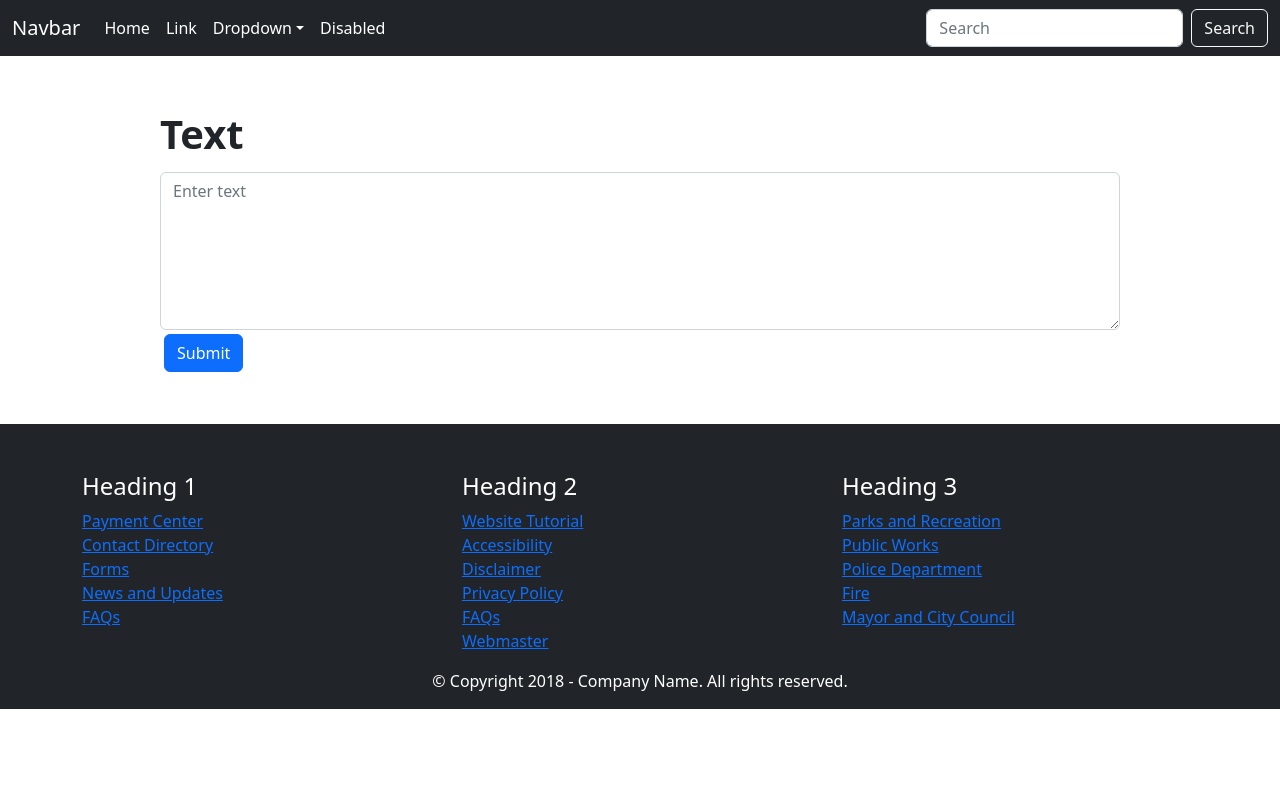
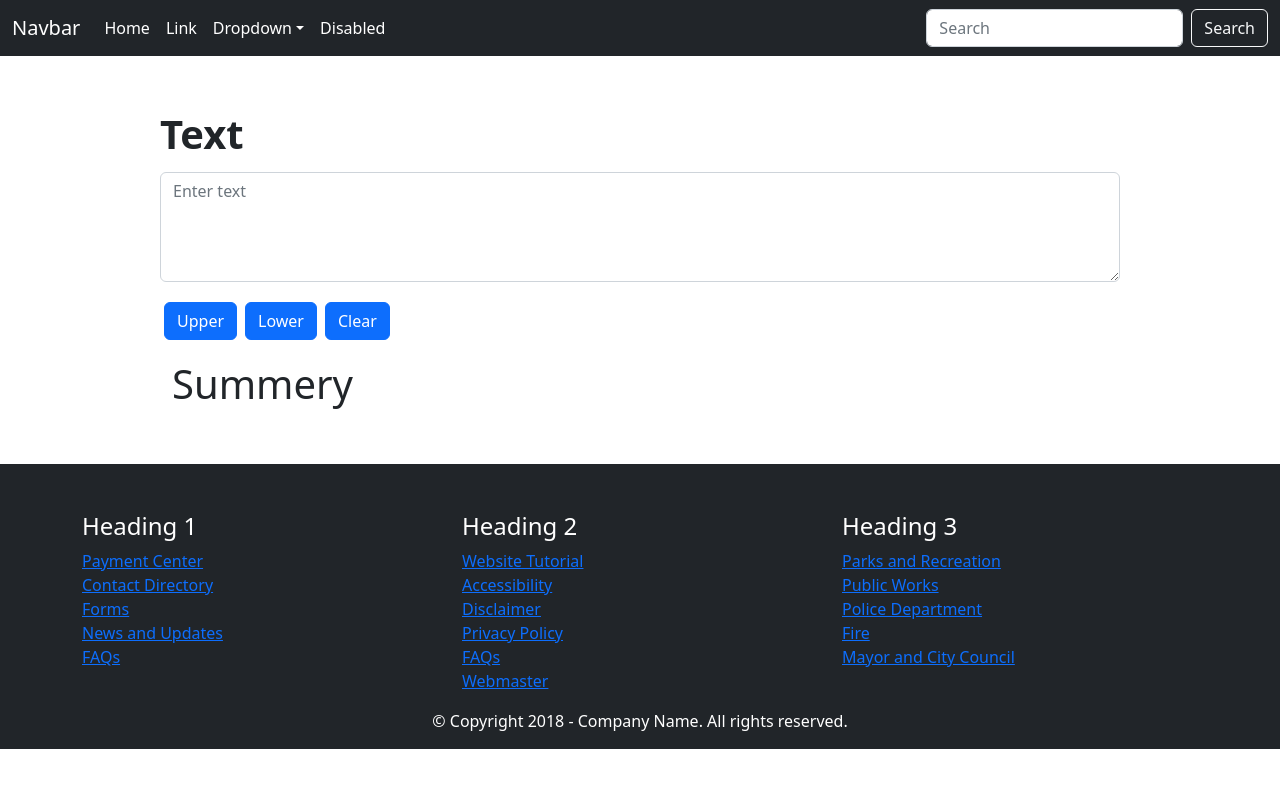
Before and after one commit to aryankakadiya81/My_Project, a React (Vite) app: page / in a window 1280 px wide. Shown: the top 788 px of the page. Built offline with nearby package versions, Linux system fonts and the light colour scheme.

Commit message:
Functions are add in app uppercase,lowercase,clear

```diff
--- a/src/App.jsx
+++ b/src/App.jsx
@@ -4,7 +4,7 @@
 // import './App.css'
 
 import Navbar from './Components/nav'
-import Texts from './Components/hook(usestate)'
+import Cards from './Components/card'
 import Footer from './Components/footer'
 
 function App() {
@@ -12,7 +12,7 @@ function App() {
   return (
     <div>
       <Navbar></Navbar>
-      <Texts place="Enter text"></Texts>
+      <Cards place="Enter text"></Cards>
       <Footer></Footer>
 
     </div>
--- /dev/null
+++ b/src/Components/card.jsx
@@ -0,0 +1,83 @@
+
+import PropTypes from 'prop-types';
+import React, { useState } from 'react';
+
+
+
+
+
+function Texts(Props) {
+
+    // use state hooks
+    const [text, settext] = useState("");
+
+
+    // button function
+    function TransferUp() {
+        let newText = text.toUpperCase();
+        settext(newText);
+
+    }
+
+    function TransferLo() {
+        let newText = text.toLowerCase();
+        settext(newText);
+
+    }
+
+    function ClearTxt() {
+        let newText = "";
+        settext(newText);
+
+    }
+
+
+    // textarea change function
+    function Changing() {
+        settext(event.target.value)
+    }
+
+    return (
+
+        <>
+            <div className="my-5 d-flex justify-content-center">
+                <div className='w-75'>
+                    <div className=''>
+                        <label htmlFor="exampleFormControlTextarea1" className="form-label fw-bold fs-1">
+                            Text
+                        </label>
+                        <textarea className="form-control" id="exampleFormControlTextarea1" rows={4} placeholder={Props.place} value={text} onChange={Changing} />
+                        <div className='my-3'>
+                            <button className="btn btn-primary m-1" onClick={TransferUp}>Upper</button>
+                            <button className="btn btn-primary m-1" onClick={TransferLo}>Lower</button>
+                            <button className="btn btn-primary m-1" onClick={ClearTxt}>Clear</button>
+
+                        </div>
+                    </div>
+                    <div className='container'>
+                        <h1>Summery</h1>
+                        {/* <p>{text.split(" ").length - 1} words, {text.length} characters</p> */}
+                        {/* <p>{text.split(" ").length} words, {text.length} characters</p> */}
+                        {/* <p>{text.split(" ").length * 0.008}</p> */}
+                    </div>
+                </div>
+            </div>
+        </>
+
+    );
+
+}
+
+
+// set proptypes of props
+Texts.propTypes = {
+    place: PropTypes.string,
+
+}
+
+// set default value of props
+Texts.defaultProps = {
+
+}
+
+export default Texts;
--- a/src/Components/hook(usestate).jsx
+++ /dev/null
@@ -1,59 +0,0 @@
-
-import PropTypes from 'prop-types';
-import React, { useState } from 'react';
-
-
-
-
-
-function Texts(Props) {
-
-    // use state hooks
-    const [text, settext] = useState("");
-
-
-    // button function
-    function Transfer()
-    {
-        let newText = text.toUpperCase();
-        settext(newText);
-
-    }
-
-    // textarea change function
-    function Changing()
-    {
-        settext(event.target.value)
-    }
-
-    return (
-
-        <>
-            <div className="my-5 d-flex justify-content-center">
-                <div className='w-75'>
-                    <label htmlFor="exampleFormControlTextarea1" className="form-label fw-bold fs-1">
-                        Text
-                    </label>
-                    <textarea className="form-control" id="exampleFormControlTextarea1" rows={6} placeholder={Props.place} value={text} onChange={Changing}/>
-                    <button className="btn btn-primary m-1" onClick={Transfer}>Submit</button>
-                </div>
-            </div>
-        </>
-
-    );
-
-}
-
-
-// set proptypes of props
-Texts.propTypes = {
-     place : PropTypes.string,
-
-}
-
-// set default value of props
-Texts.defaultProps = {
-
-}
-
-export default Texts;
```
